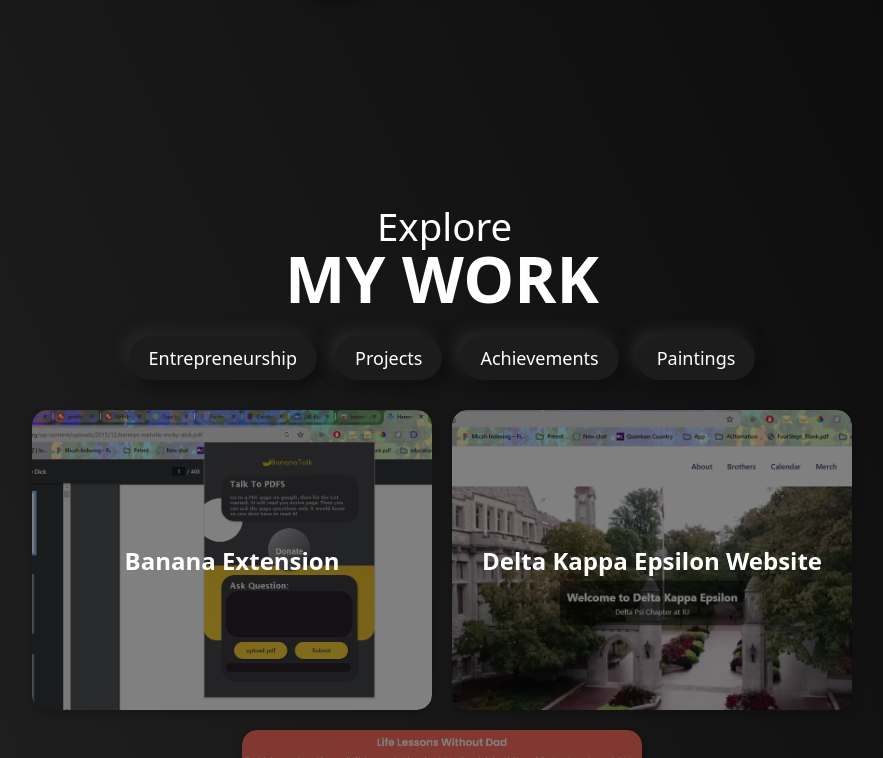
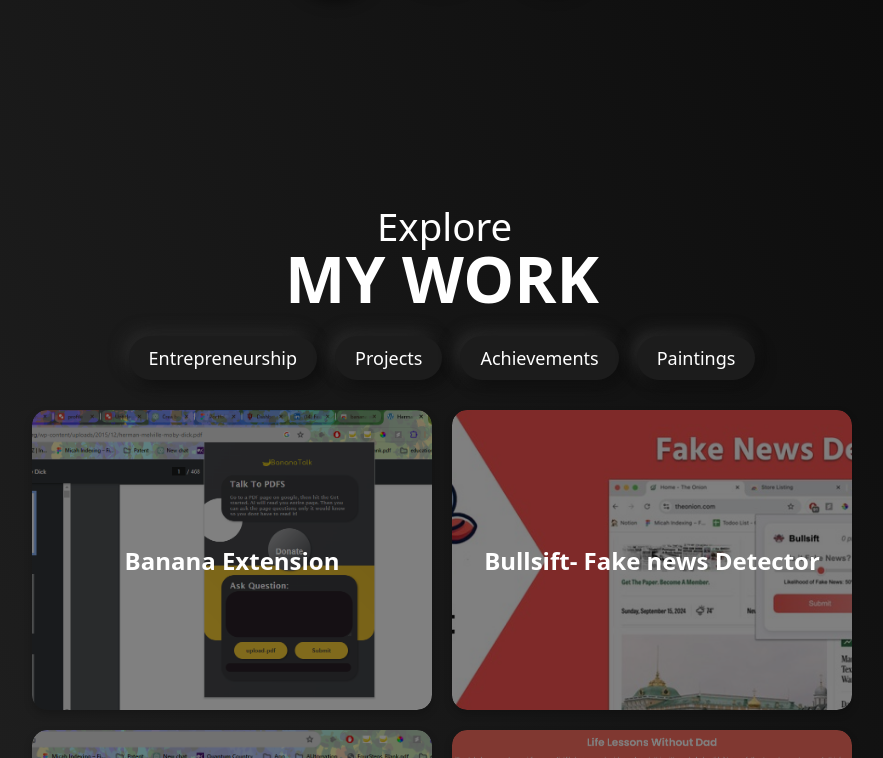
Before and after one commit to micah-roberson/micahs-portfolio, a plain HTML site: page index.html in a window 1280 px wide. Both pictures are taken after a click on the link "Projects". Shown: the part 1577-2335 px from the top of the page, without its empty margins (198-1081 px from the left). Drawn offline with Linux system fonts and the light colour scheme; some packages are replaced by stand-ins of ours; a script that the page names is missing.

Commit message:
added HTN 2024 project

```diff
--- a/index.html
+++ b/index.html
@@ -1344,6 +1344,20 @@ margin-top: 200px;
             </div>
         </div>
     </a>
+    <a href="https://devpost.com/software/bullsift" target="_blank" class="product-card type2">
+        <div class="product-card-inner">
+            <div class="product-card-front">
+                <img src="images/gallery.jpg" alt="bullsift">
+                <h3>Bullsift- Fake news Detector</h3>
+            </div>
+            <div class="product-card-back">
+                <img src="images/gallery.jpg" alt="bullsift">
+                <div class="description">
+                    Developed a Chrome extension that is a firewall for fake news
+                </div>
+            </div>
+        </div>
+    </a>
     <a href="http://www.dkedeltapsi.org" target="_blank" class="product-card type2">
         <div class="product-card-inner">
             <div class="product-card-front">
```
Also changed, not shown: images/gallery.jpg (added).
